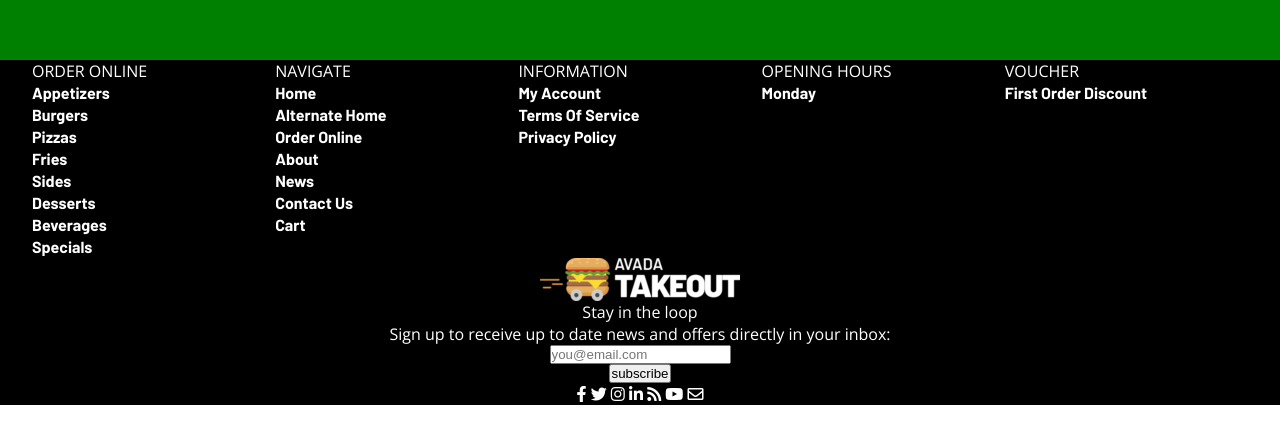
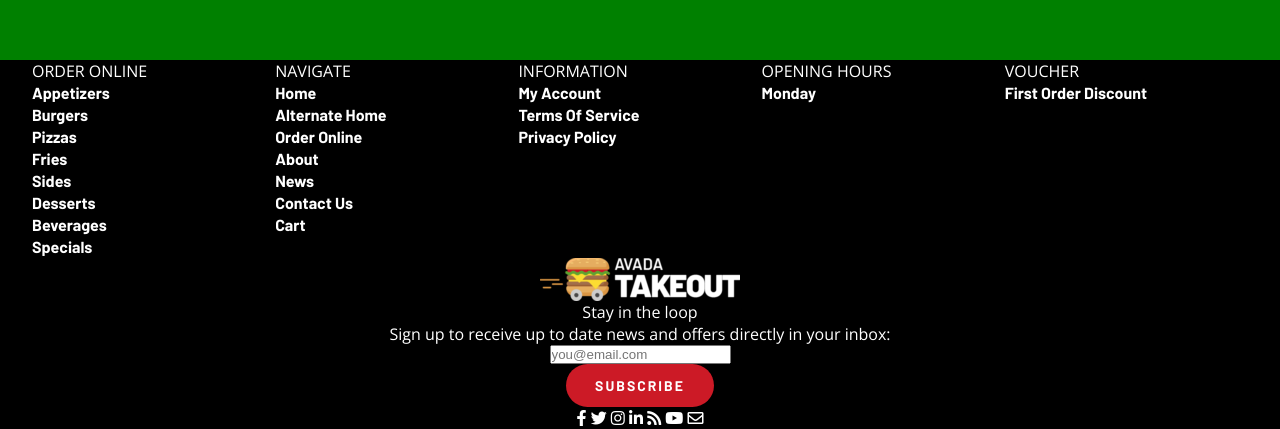
Before and after one commit to guidimarco/proj-html-vuejs, a plain HTML site: page index.html in a window 1280 px wide. Shown: the part 910-1339 px from the top of the page. Before the commit the page ends 1315 px from the top, so only its background shows below. Drawn offline with nearby package versions, Linux system fonts and the light colour scheme.

Commit message:
MILESTONE 2 stilato button.primary

```diff
--- a/assets/style.css
+++ b/assets/style.css
@@ -32,6 +32,20 @@ ul {
     width: 95%; max-width: 1300px;
     /* background-color: white; */
     margin: auto;
+}
+
+button.primary {
+    text-transform: uppercase; letter-spacing: 2px;
+    padding: 13px 29px;
+    line-height: 17px; font-size: 14px;
+    border-radius: 50px; border: 0px;
+    background-color: #cc1a26; color: #ffffff;
+    font-family: Barlow; font-weight: 700;
+    cursor: pointer;
+    outline: 0px;
+}
+button.primary:hover {
+    background-color: #bf1e23;
 }
 
 /* </1-fold> --> all doc style */
--- a/index.html
+++ b/index.html
@@ -123,7 +123,7 @@
                         <p>Stay in the loop</p>
                         <p>Sign up to receive up to date news and offers directly in your inbox:</p>
                         <input type="email" value="" placeholder="you@email.com">
-                        <button type="button" name="button">subscribe</button>
+                        <button type="button" name="button" class=" primary">subscribe</button>
                     </div>
 
                     <!-- BTM social and copy -->
```
Also changed, not shown: Note.txt.
